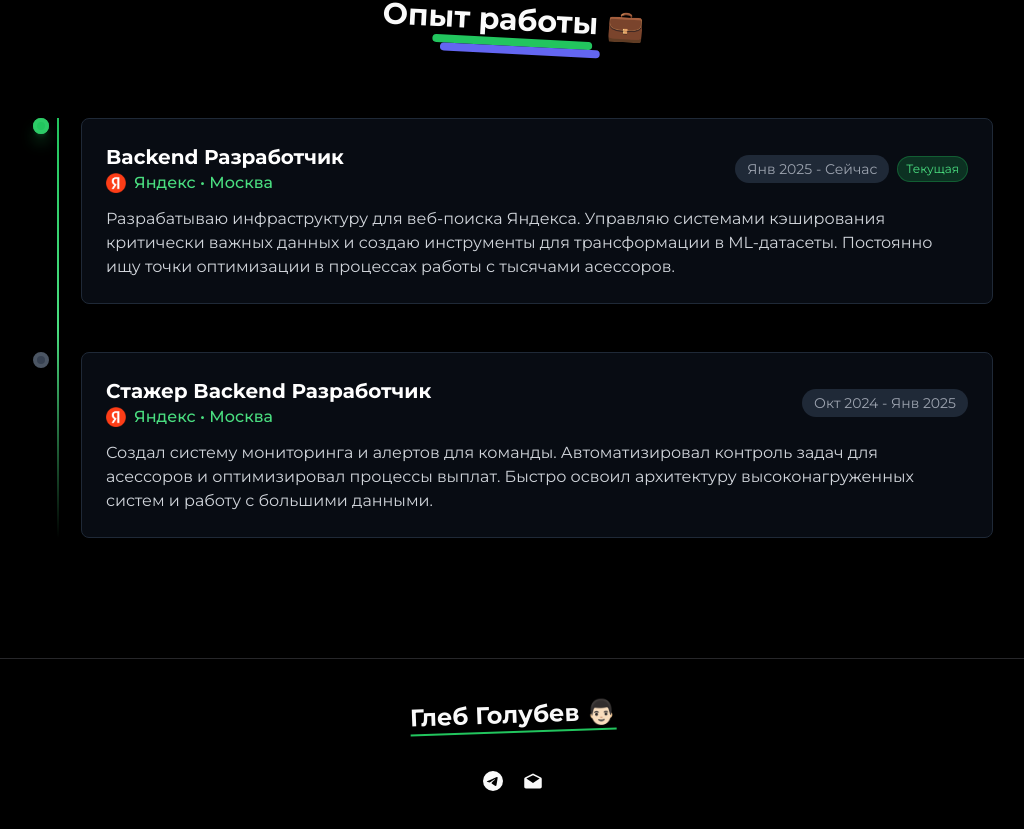
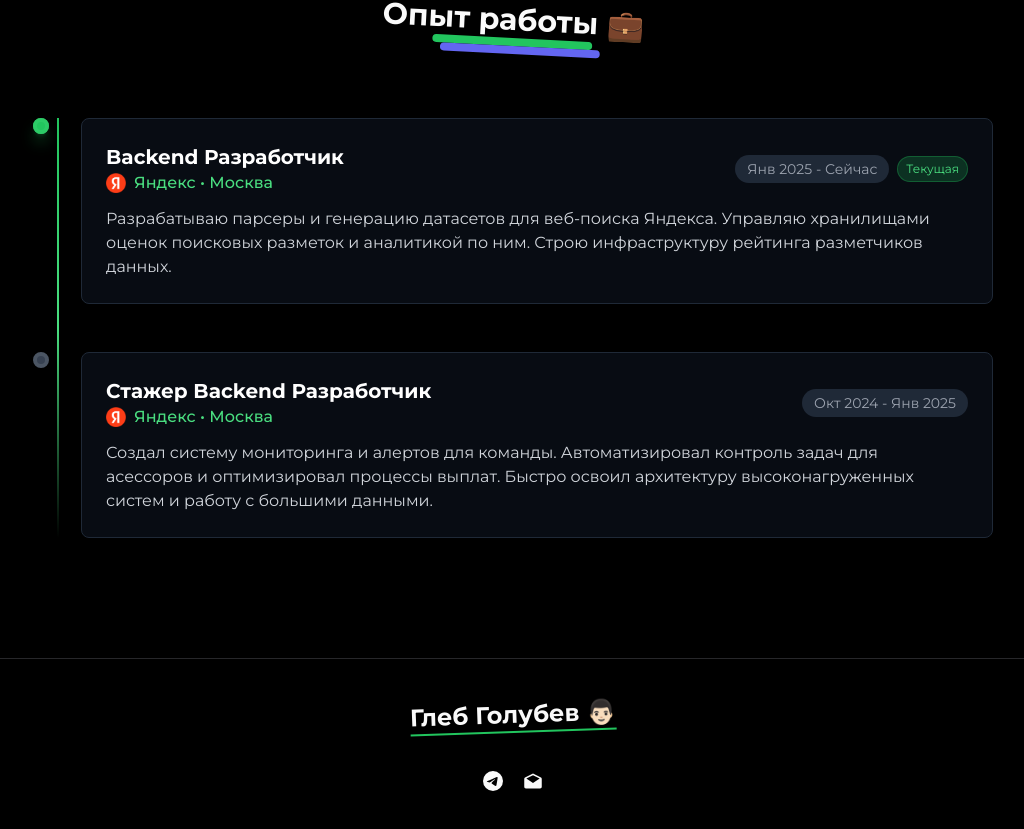
Before and after one commit to Kr30x/personal-website, a Next.js app: page / in a window 1280 px wide. Shown: the part 810-1639 px from the top of the page, without its empty margins (127-1151 px from the left). Built offline with nearby package versions, Linux system fonts and the light colour scheme.

Commit message:
upd experience

```diff
--- a/src/app/(home)/components/Experience.tsx
+++ b/src/app/(home)/components/Experience.tsx
@@ -11,7 +11,7 @@
       location: "Москва",
       period: "Янв 2025 - Сейчас",
       description:
-        "Разрабатываю инфраструктуру для веб-поиска Яндекса. Управляю системами кэширования критически важных данных и создаю инструменты для трансформации в ML-датасеты. Постоянно ищу точки оптимизации в процессах работы с тысячами асессоров.",
+        "Разрабатываю парсеры и генерацию датасетов для веб-поиска Яндекса. Управляю хранилищами оценок поисковых разметок и аналитикой по ним. Строю инфраструктуру рейтинга разметчиков данных.",
       current: true,
     },
     {
```
